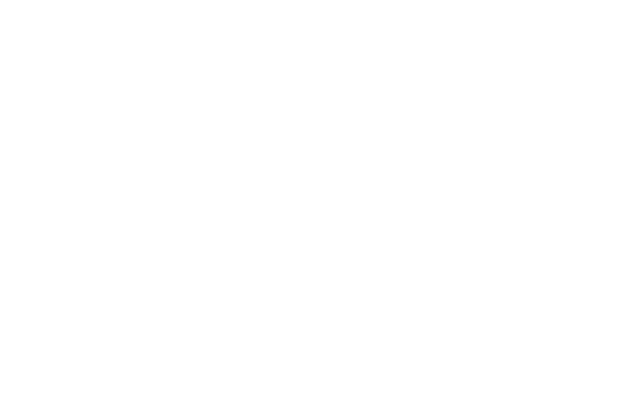
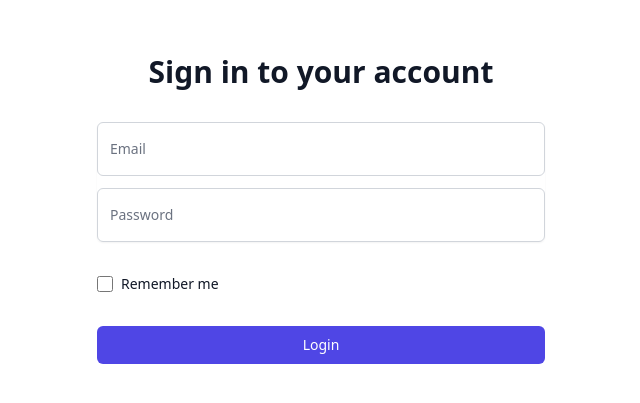
Before and after one commit to Rvey/DriverLicenseTest, a React (Vite) app: page /Login in a window 1280 px wide. Before the commit this address had no page. Shown: the part 203-606 px from the top of the page, without its empty margins (319-959 px from the left). Built offline with nearby package versions, Linux system fonts and the light colour scheme.

Commit message:
login page | candidate table | refactor some functions

```diff
--- a/src/App.tsx
+++ b/src/App.tsx
@@ -1,16 +1,30 @@
 import React, {useEffect, useState} from 'react';
 import AppBar from './AppBar';
-import LicenceTypeCard from "./components/LicenceTypeCard";
-import svg from './logo.svg'
+import LicenceType from "./pages/LicenceSelector";
+import {BrowserRouter, Route, Routes} from "react-router-dom";
+import DLQuestions from "./components/DLQuestions";
+import Login from "./pages/Login";
+import Candidates from "./components/Candidates";
 
 function App() {
 
     return (
-        <div className="bg-gray-50 h-screen flex justify-center">
-            <LicenceTypeCard licenceType="Car licence" imgSrc={svg} url="/carLicence"/>
-            <LicenceTypeCard licenceType="Truck licence" imgSrc={svg} url="/truckLicence"/>
-        </div>
-    );
+        <>
+
+            <BrowserRouter>
+
+                <Routes>
+                    <Route path="/" element={<LicenceType/>}/>
+                    <Route path="/carLicence" element={<DLQuestions subject="carLicence"/>}/>
+                    <Route path="/truckLicence" element={<DLQuestions subject="truckLicence"/>}/>
+                    <Route path="/Login" element={<Login/>}/>
+                    <Route path="/candidates" element={<Candidates/>}/>
+
+                </Routes>
+            </BrowserRouter>
+        </>
+    )
+
 }
 
 export default App;
--- /dev/null
+++ b/src/components/Candidates.tsx
@@ -0,0 +1,37 @@
+import React from 'react';
+
+const Candidates = () => {
+    return (
+        <div className="inline-block py-2 min-w-full sm:px-6 lg:px-8">
+            <div className="overflow-hidden shadow-md sm:rounded-lg">
+                <table className="min-w-full">
+                    <thead className="bg-gray-50 dark:bg-gray-700">
+                    <tr>
+                        <th scope="col"
+                            className="py-3 px-6 text-xs font-medium tracking-wider text-left text-gray-700 uppercase dark:text-gray-400">
+                            FullName
+                        </th>
+                        <th scope="col"
+                            className="py-3 px-6 text-xs font-medium tracking-wider text-left text-gray-700 uppercase dark:text-gray-400">
+                            Score
+                        </th>
+                        <th scope="col"
+                            className="py-3 px-6 text-xs font-medium tracking-wider text-left text-gray-700 uppercase dark:text-gray-400">
+                            Licence
+                        </th>
+                        <th scope="col" className="relative py-3 px-6">
+                            <span className="sr-only">Edit</span>
+                        </th>
+                    </tr>
+                    </thead>
+                    <tbody>
+
+                    </tbody>
+                </table>
+            </div>
+
+        </div>
+    );
+};
+
+export default Candidates;
--- a/src/components/DrivingLicence.tsx
+++ b/src/components/DLQuestions.tsx
@@ -5,11 +5,11 @@
 import CountDown from "./CountDown";
 
 
-const DrivingLicence = ({subject}: any) => {
+const DLQuestions = ({subject}: any) => {
     const [QuestionNumber, setQuestionNumber] = useState(0)
     const [score, setScore] = useState(0)
     const [showResult, setShowResult] = useState(false)
-    const [delay, setDelay] = useState(10000)
+    const [delay, setDelay] = useState(5)
     // @ts-ignore
     let testQuestion = questions[subject]
 
@@ -37,19 +37,18 @@
             setShowResult(true)
         }
 
-    }, delay)
+    }, `${delay}000`)
 
 
     const answers = testQuestion[QuestionNumber].answers;
     const question = testQuestion[QuestionNumber].question
 
-    console.log(testQuestion.length, QuestionNumber)
     return (
         <div>
             <BackBtn/>
             <div className="flex justify-end">
 
-            <CountDown QuestionNumber={QuestionNumber}/>
+            <CountDown QuestionNumber={QuestionNumber} delay={delay}/>
             </div>
             {
                 !showResult &&
@@ -69,4 +68,4 @@
     );
 };
 
-export default DrivingLicence;
+export default DLQuestions;
--- /dev/null
+++ b/src/components/ManageQuestions.jsx
@@ -0,0 +1,11 @@
+import React from 'react';
+
+function ManageQuestions() {
+    return (
+        <div>
+            <h1>Manage Questions</h1>
+        </div>
+    );
+}
+
+export default ManageQuestions;
--- a/src/main.tsx
+++ b/src/main.tsx
@@ -3,19 +3,12 @@
 import './index.css';
 import App from './App';
 import {BrowserRouter, Route, Routes} from "react-router-dom";
-import DrivingLicence from "./components/DrivingLicence";
+import DLQuestions from "./components/DLQuestions";
+import Login from "./pages/Login";
 
 ReactDOM.render(
     <React.StrictMode>
-        <BrowserRouter>
-
-            <Routes>
-                <Route path="/" element={<App/>}/>
-                <Route path="/carLicence" element={<DrivingLicence subject="carLicence" />}/>
-                <Route path="/truckLicence" element={<DrivingLicence subject="truckLicence"/>}/>
-
-            </Routes>
-        </BrowserRouter>
+        <App/>
     </React.StrictMode>,
     document.getElementById('root')
 );
--- a/src/pages/LicenceQuiz.tsx
+++ /dev/null
@@ -1,11 +0,0 @@
-import React from 'react';
-
-const LicenceQuiz = () => {
-    return (
-        <div>
-
-        </div>
-    );
-};
-
-export default LicenceQuiz;
--- /dev/null
+++ b/src/pages/LicenceSelector.tsx
@@ -0,0 +1,19 @@
+import React from 'react';
+import LicenceTypeCard from "../components/LicenceTypeCard";
+import svg from "../logo.svg";
+
+
+
+
+const LicenceType : React.VFC = () => {
+
+
+    return (
+        <div className="bg-gray-50 h-screen flex justify-center">
+            <LicenceTypeCard licenceType="Car licence" imgSrc={svg} url="/carLicence"/>
+            <LicenceTypeCard licenceType="Truck licence" imgSrc={svg} url="/truckLicence"/>
+        </div>
+    );
+};
+
+export default LicenceType;
--- /dev/null
+++ b/src/pages/Login.tsx
@@ -0,0 +1,85 @@
+import React from 'react';
+
+const Login = () => {
+    return (
+        <div className="h-screen flex items-center justify-center py-12 px-4 sm:px-6 lg:px-8 bg-ehe-100">
+            <div className="max-w-md w-full space-y-8">
+                <div>
+                    {/* <img className="mx-auto h-12 w-auto" src="" alt="logo" /> */}
+                    <h2 className="mt-6 text-center text-3xl font-extrabold text-gray-900 font-poppins">
+                        Sign in to your account
+                    </h2>
+                </div>
+                <form className="mt-8 space-y-8 ">
+                    <input type="hidden" name="remember" defaultValue="true"/>
+                    <div className="rounded-md shadow-sm flex flex-col gap-3">
+                        <div>
+                            <label htmlFor="email-address" className="sr-only">
+                                Email
+                            </label>
+                            <input
+                                id="email-address"
+                                name="email"
+                                type="email"
+                                autoComplete="email"
+                                required
+                                className={`appearance-none  relative block w-full px-3 py-4 border border-gray-300 placeholder-gray-500 text-gray-900 rounded-md focus:outline-none focus:ring-indigo-500 focus:border-indigo-500 focus:z-10 sm:text-sm `}
+                                placeholder="Email"
+
+                            />
+                        </div>
+
+                        <div>
+                            <label htmlFor="email-address" className="sr-only">
+                                Password
+                            </label>
+                            <input
+                                name="Password"
+                                type="password"
+                                autoComplete="current-password"
+                                required
+                                className={`appearance-none  relative block w-full px-3 py-4 border border-gray-300 placeholder-gray-500 text-gray-900 rounded-md focus:outline-none focus:ring-indigo-500 focus:border-indigo-500 focus:z-10 sm:text-sm `}
+                                placeholder="Password"
+
+                            />
+                        </div>
+                    </div>
+
+                    <div className="flex items-center justify-between">
+                        <div className="flex items-center">
+                            <input
+                                id="remember-me"
+                                name="remember-me"
+                                type="checkbox"
+                                className="h-4 w-4 text-indigo-600 focus:ring-indigo-500 border-gray-300 rounded"
+                            />
+                            <label
+                                htmlFor="remember-me"
+                                className="ml-2 block text-sm text-gray-900"
+                            >
+                                Remember me
+                            </label>
+                        </div>
+
+                        <div className="text-sm">
+
+                        </div>
+                    </div>
+
+                    <div>
+                        <button
+                            type="submit"
+                            className="group relative w-full flex justify-center py-2 px-4 border border-transparent text-sm font-medium rounded-md text-white bg-indigo-600 hover:bg-indigo-700 focus:outline-none focus:ring-2 focus:ring-offset-2 focus:ring-indigo-500"
+
+                        >
+
+                            Login
+                        </button>
+                    </div>
+                </form>
+            </div>
+        </div>
+    );
+};
+
+export default Login;
```
Also changed, not shown: src/components/CountDown.tsx (+10 -12 lines).
